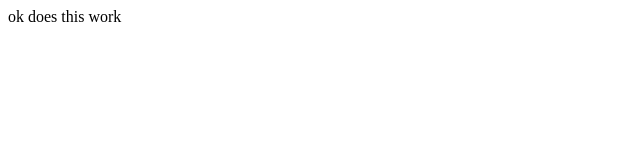
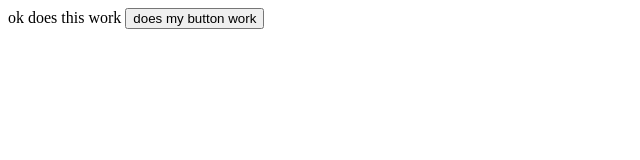
Before and after one commit to Gwen03/tgs, a plain HTML site: page index.html in a window 1280 px wide. Shown: the whole page, without its empty margins (0-640 px from the left). Drawn offline with Linux system fonts and the light colour scheme.

Commit message:
Update index.html

```diff
--- a/index.html
+++ b/index.html
@@ -1,4 +1,7 @@
 <!DOCTYPE html>
 <html>
 <head> ok does this work </head>
+  <body> <button onclick="window.location.href='https://www.youtube.com/watch?v=Q8QlNuTUe4M';">
+      does my button work
+    </button> </body>
 </html>
```
